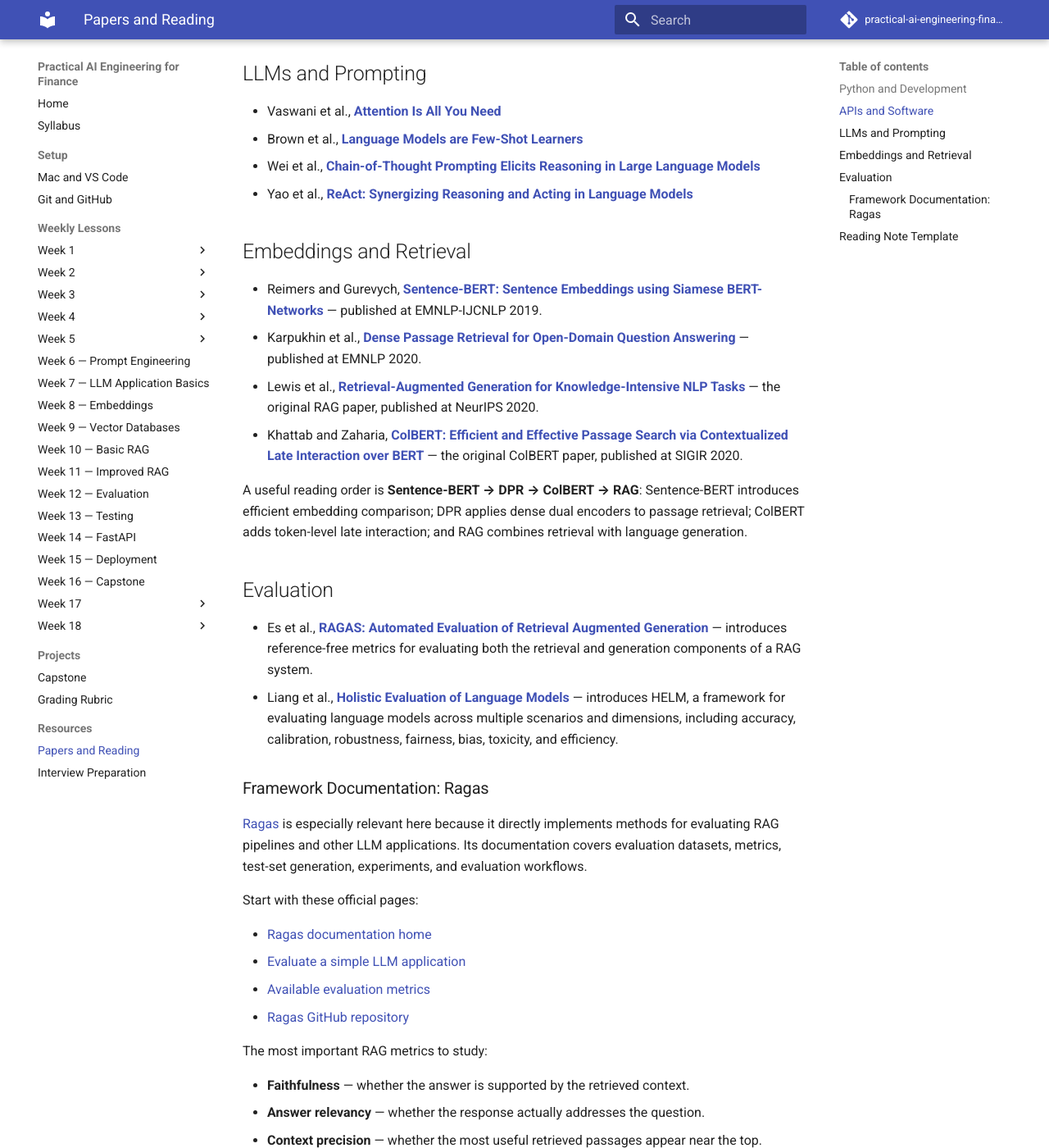
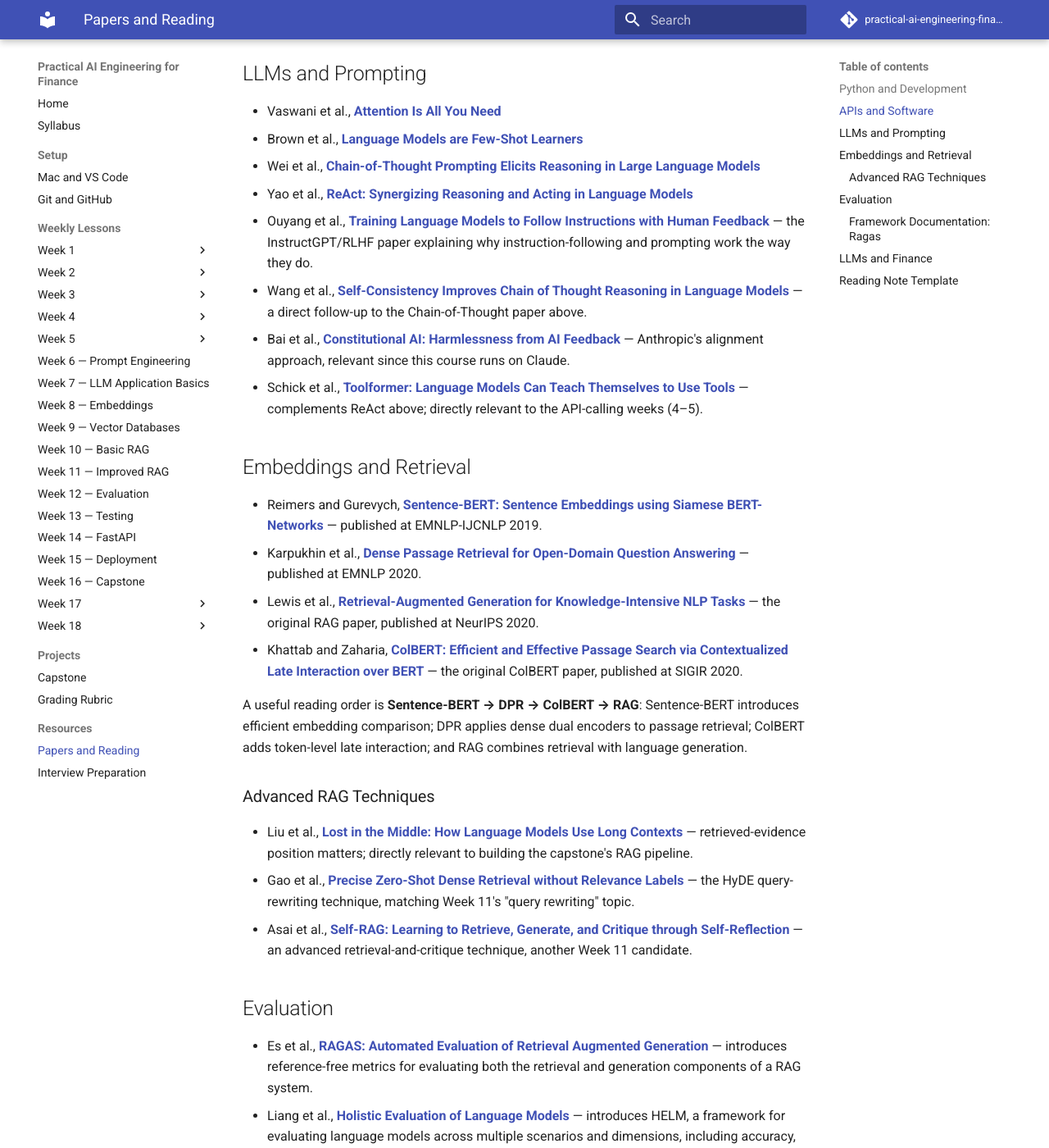
Before and after one commit to CJ5815/practical-ai-engineering-finance, an MkDocs documentation site: the page built from docs/resources/readings.md, in a window 1280 px wide and 1400 px high, scrolled down 744 px. Shown: the whole window at 82% size. Built offline with MkDocs 1.6.1 and Material for MkDocs 9.7.7, drawn with Linux system fonts in a browser that asks for light colours; comment, search, counter and statistics services are not loaded; some of the changed text lies outside the part shown.

Commit message:
Add LLM alignment/tool-use, advanced RAG, and LLM+finance paper PDFs

```diff
--- a/docs/resources/readings.md
+++ b/docs/resources/readings.md
@@ -25,6 +25,10 @@
 - Brown et al., [**Language Models are Few-Shot Learners**](papers/few-shot-learners.pdf)
 - Wei et al., [**Chain-of-Thought Prompting Elicits Reasoning in Large Language Models**](papers/chain-of-thought-prompting.pdf)
 - Yao et al., [**ReAct: Synergizing Reasoning and Acting in Language Models**](papers/react-reasoning-and-acting.pdf)
+- Ouyang et al., [**Training Language Models to Follow Instructions with Human Feedback**](papers/instructgpt.pdf) — the InstructGPT/RLHF paper explaining why instruction-following and prompting work the way they do.
+- Wang et al., [**Self-Consistency Improves Chain of Thought Reasoning in Language Models**](papers/self-consistency.pdf) — a direct follow-up to the Chain-of-Thought paper above.
+- Bai et al., [**Constitutional AI: Harmlessness from AI Feedback**](papers/constitutional-ai.pdf) — Anthropic's alignment approach, relevant since this course runs on Claude.
+- Schick et al., [**Toolformer: Language Models Can Teach Themselves to Use Tools**](papers/toolformer.pdf) — complements ReAct above; directly relevant to the API-calling weeks (4–5).
 
 ## Embeddings and Retrieval
 
@@ -34,6 +38,12 @@
 - Khattab and Zaharia, [**ColBERT: Efficient and Effective Passage Search via Contextualized Late Interaction over BERT**](papers/colbert.pdf) — the original ColBERT paper, published at SIGIR 2020.
 
 A useful reading order is **Sentence-BERT → DPR → ColBERT → RAG**: Sentence-BERT introduces efficient embedding comparison; DPR applies dense dual encoders to passage retrieval; ColBERT adds token-level late interaction; and RAG combines retrieval with language generation.
+
+### Advanced RAG Techniques
+
+- Liu et al., [**Lost in the Middle: How Language Models Use Long Contexts**](papers/lost-in-the-middle.pdf) — retrieved-evidence position matters; directly relevant to building the capstone's RAG pipeline.
+- Gao et al., [**Precise Zero-Shot Dense Retrieval without Relevance Labels**](papers/hyde-dense-retrieval.pdf) — the HyDE query-rewriting technique, matching Week 11's "query rewriting" topic.
+- Asai et al., [**Self-RAG: Learning to Retrieve, Generate, and Critique through Self-Reflection**](papers/self-rag.pdf) — an advanced retrieval-and-critique technique, another Week 11 candidate.
 
 ## Evaluation
 
@@ -60,6 +70,14 @@
 
 A good reading sequence is **HELM → RAGAS paper → Ragas quickstart → Ragas metrics documentation**: HELM provides the broad theory of model evaluation, while RAGAS applies evaluation specifically to retrieval-augmented systems.
 
+## LLMs and Finance
+
+- Wu et al., [**BloombergGPT: A Large Language Model for Finance**](papers/bloomberggpt.pdf) — the flagship domain-specific finance LLM, trained on a mix of general and financial text.
+- Araci, [**FinBERT: Financial Sentiment Analysis with Pre-trained Language Models**](papers/finbert.pdf) — a smaller, classic finance-NLP paper on sentiment analysis.
+- Yang et al., [**FinGPT: Open-Source Financial Large Language Models**](papers/fingpt.pdf) — an open-source alternative to BloombergGPT.
+- Chen et al., [**FinQA: A Dataset of Numerical Reasoning over Financial Data**](papers/finqa.pdf) — numerical reasoning over financial tables and text, directly relevant to the capstone (10-Ks mix both).
+- Yang et al., [**Large Language Models in Finance: A Survey**](papers/llms-in-finance-survey.pdf) — a broad survey tying the finance-LLM space together; a good starting point for this section.
+
 ## Reading Note Template
 
 For every paper, answer:
```
Also changed, not shown: 12 other files.
